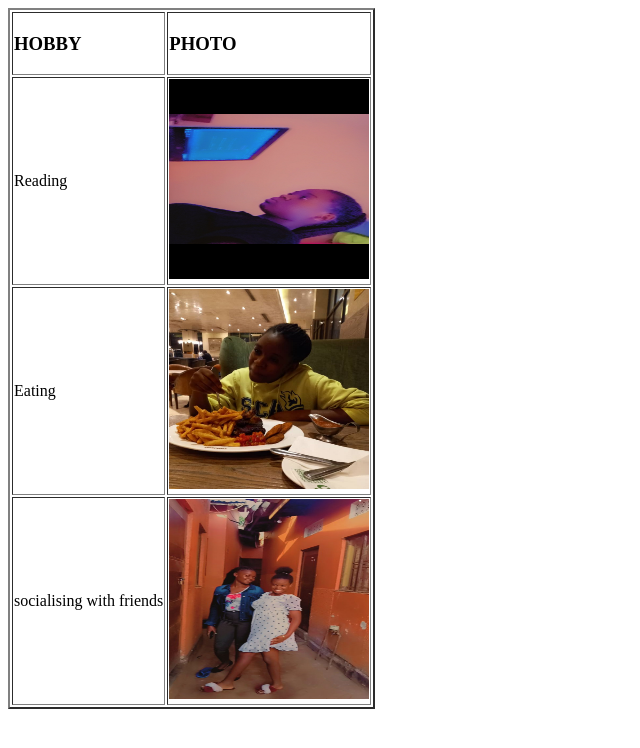
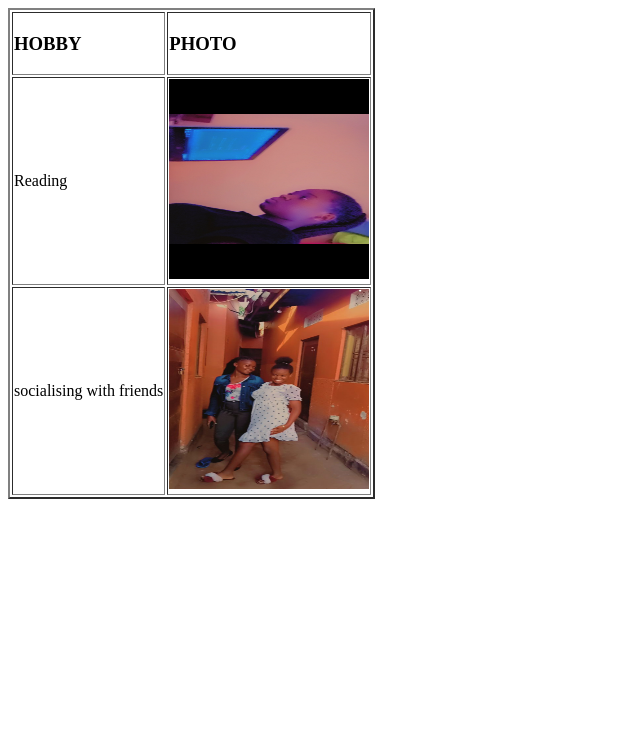
Before and after one commit to Rollingsl/personal-site, a plain HTML site: page hobbies.html in a window 1280 px wide. Shown: the whole page, without its empty margins (0-640 px from the left). Drawn offline with Linux system fonts and the light colour scheme.

Commit message:
Update hobbies.html

```diff
--- a/hobbies.html
+++ b/hobbies.html
@@ -17,10 +17,7 @@
         <td>Reading</td>
         <td><img src="Camera Roll/reading.png" width="200" height="200" alt=" i read"></td>
     </tr>
-    <tr>
-        <td>Eating</td>
-        <td><img src="camera Roll/jelly.jpg" width="200" height="200" alt="ia m eating"></td>
-    </tr>
+
     <tr>
         <td>socialising with friends</td>
         <td><img src="Camera Roll/socializing.png"  width="200" height="200" alt=" ia m social"></td>
```
